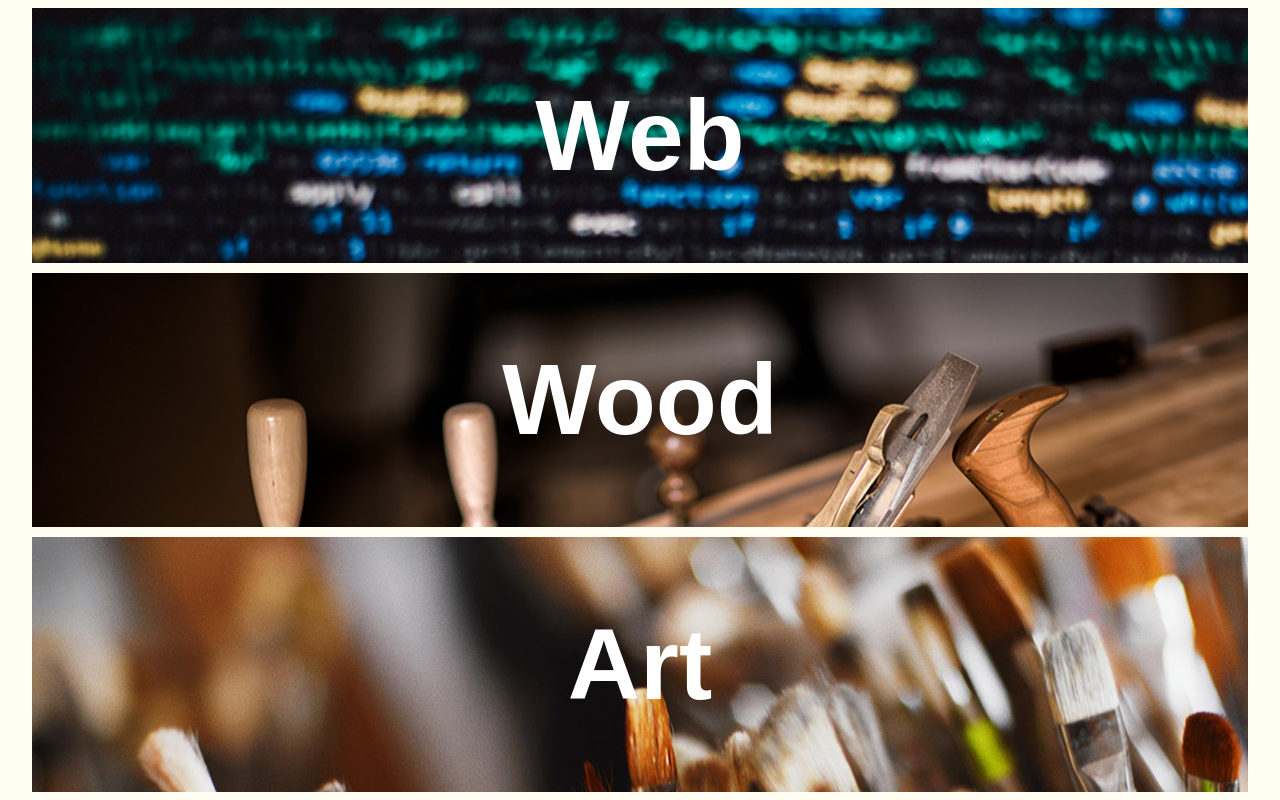
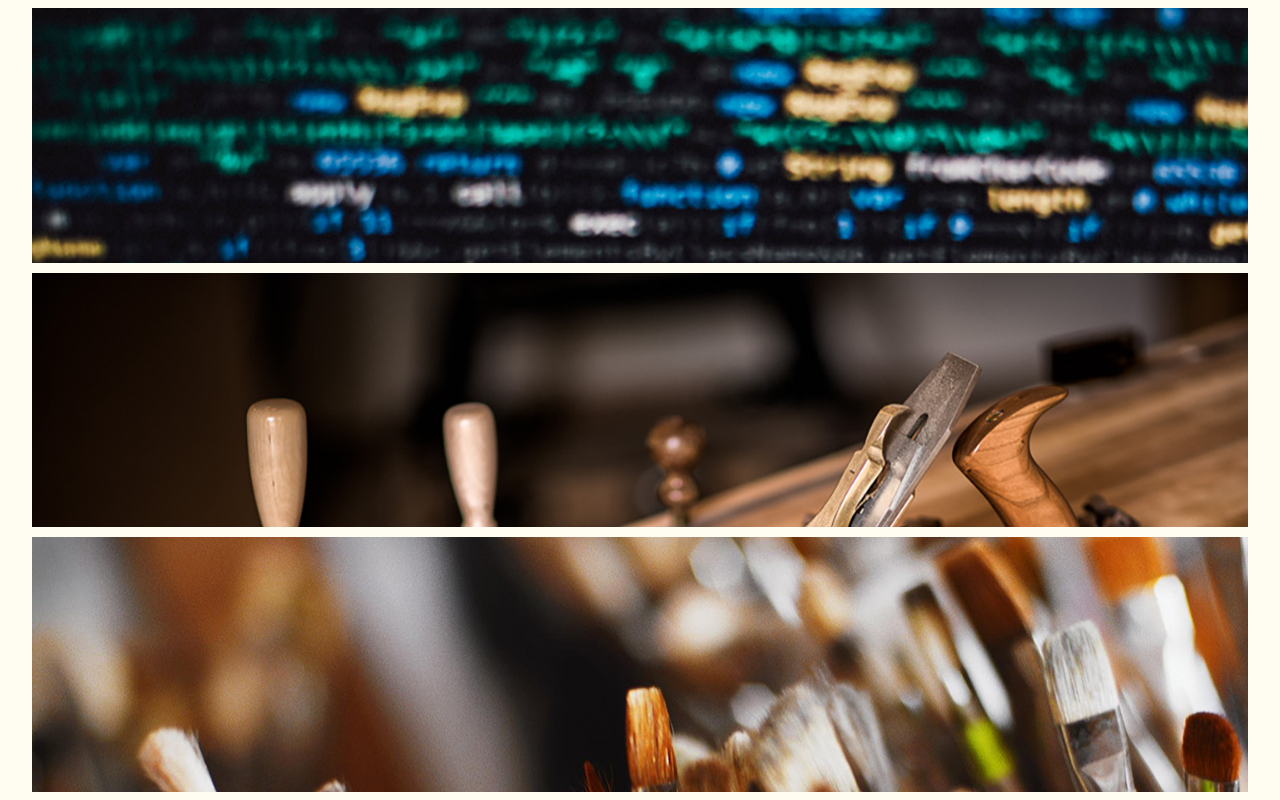
Before and after one commit to Cjstoney/portfolio_react, a React (Create React App) app: page / in a window 1280 px wide. Built offline with nearby package versions, Linux system fonts and the light colour scheme.

Commit message:
style(client): Text does not appear until hover

```diff
--- a/src/client/landingPage.css
+++ b/src/client/landingPage.css
@@ -60,8 +60,7 @@
 }
 
 span {
-  font-size: 100px;
-  font-weight: 900;
+  font-size: 0px;
   text-decoration: none;
   color: white;
   position: relative;
@@ -70,4 +69,6 @@ span {
 .landingPage-link:hover span,
 .landingPage-link:focus span {
   display: block;
+  font-size: 100px;
+  font-weight: 900;
 }
```
